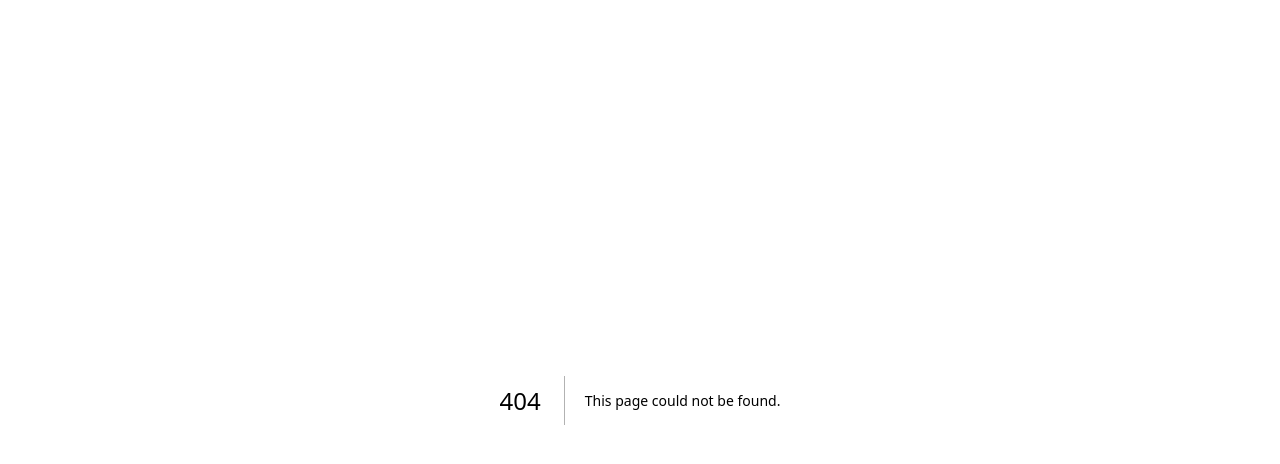
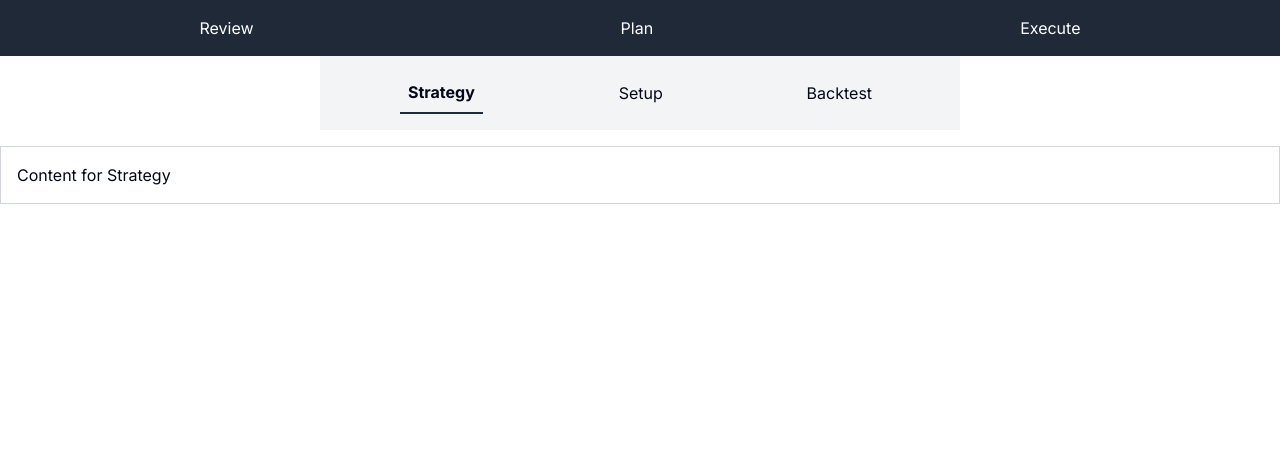
Before and after one commit to LokendraJargha/mansa_capital, a Next.js app in the folder mansa_capital/: page /user/plan in a window 1280 px wide. Before the commit this address had no page. Shown: the top 464 px of the page. Built offline with nearby package versions, Linux system fonts and the light colour scheme.

Commit message:
navbar and plan component created

```diff
--- /dev/null
+++ b/mansa_capital/src/app/user/plan/page.jsx
@@ -0,0 +1,61 @@
+"use client";
+import { useState } from "react";
+import Navbar from "@/components/ui/navbar";
+
+const Plan = () => {
+  const [activeTab, setActiveTab] = useState("Strategy");
+
+  const renderContent = () => {
+    switch (activeTab) {
+      case "Strategy":
+        return <p>Content for Strategy</p>;
+      case "Setup":
+        return <p>Content for Setup</p>;
+      case "Backtest":
+        return <p>Content for Backtest</p>;
+      default:
+        return null;
+    }
+  };
+
+  return (
+    <>
+      <Navbar />
+      <div className="flex justify-around bg-gray-100 p-4 w-[50%] mx-auto">
+        <button
+          onClick={() => setActiveTab("Strategy")}
+          className={`p-2 ${
+            activeTab === "Strategy"
+              ? "font-bold border-b-2 border-gray-800"
+              : ""
+          }`}
+        >
+          Strategy
+        </button>
+        <button
+          onClick={() => setActiveTab("Setup")}
+          className={`p-2 ${
+            activeTab === "Setup" ? "font-bold border-b-2 border-gray-800" : ""
+          }`}
+        >
+          Setup
+        </button>
+        <button
+          onClick={() => setActiveTab("Backtest")}
+          className={`p-2 ${
+            activeTab === "Backtest"
+              ? "font-bold border-b-2 border-gray-800"
+              : ""
+          }`}
+        >
+          Backtest
+        </button>
+      </div>
+      <div className="p-4 bg-white border border-gray-300 mt-4">
+        {renderContent()}
+      </div>
+    </>
+  );
+};
+
+export default Plan;
--- /dev/null
+++ b/mansa_capital/src/components/ui/navbar.jsx
@@ -0,0 +1,22 @@
+// components/Navbar.js
+import Link from "next/link";
+
+const Navbar = () => {
+  return (
+    <nav className="bg-gray-800 p-4 text-white">
+      <ul className="flex justify-around">
+        <li className="mx-4">
+          <Link href="/user/review">Review</Link>
+        </li>
+        <li className="mx-4">
+          <Link href="/user/plan">Plan</Link>
+        </li>
+        <li className="mx-4">
+          <Link href="/user/execute">Execute</Link>
+        </li>
+      </ul>
+    </nav>
+  );
+};
+
+export default Navbar;
```
